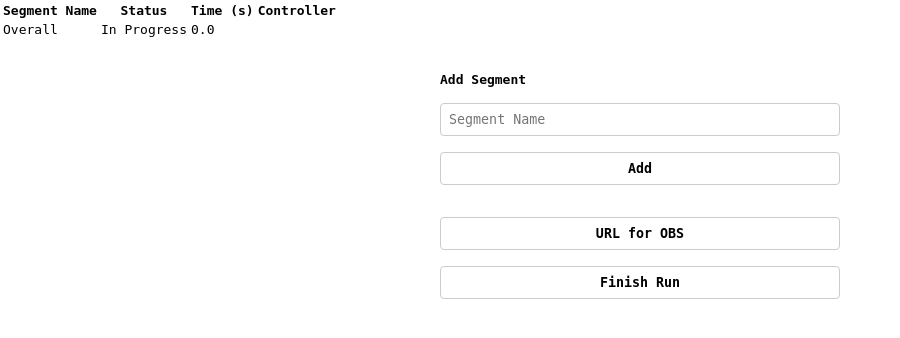
After one commit to hafbjorn109/wiperino, a Django app: template playerhub/templates/playerhub/speedrun_dashboard.html in a window 1280 px wide. The commit adds this page. Shown: the top 338 px of the page, without its empty margins (0-900 px from the left). Run offline with Django 5.2, Linux system fonts and the light colour scheme; the template is opened without the code that fills it, so the values that code supplies are empty.

Commit message:
html structure for timers prepared

```diff
--- a/playerhub/templates/playerhub/run_dashboard.html
+++ b/playerhub/templates/playerhub/run_dashboard.html
@@ -8,6 +8,8 @@
 
   {% if run.mode == "WIPECOUNTER" %}
     {% include "playerhub/wipecounter_dashboard.html" %}
+  {% elif run.mode == "SPEEDRUN" %}
+    {% include "playerhub/speedrun_dashboard.html" %}
   {% endif %}
 
   <div class="section">
@@ -19,6 +21,8 @@
 {% block scripts %}
 {% if run.mode == "WIPECOUNTER" %}
 <script src="{% static 'js/playerhub/run_wipecounter.js' %}"></script>
+{% elif run.mode == "SPEEDRUN" %}
+<script src="{% static 'js/playerhub/run_speedrun.js' %}"></script>
 {% endif %}
 <script src="{% static 'js/playerhub/run_dashboard.js' %}"></script>
 <script src="{% static 'js/auth.js' %}"></script>
--- /dev/null
+++ b/playerhub/templates/playerhub/speedrun_dashboard.html
@@ -0,0 +1,35 @@
+{% extends 'base.html' %}
+{% load static %}
+{% block content %}
+<table class="timer-table">
+  <thead>
+    <tr>
+      <th>Segment Name</th>
+      <th class="hide-mobile">Status</th>
+      <th>Time (s)</th>
+      <th>Controller</th>
+    </tr>
+  </thead>
+  <tbody class="timer-summary-row">
+    <tr>
+      <td>Overall</td>
+      <td id="overall-status" class="hide-mobile">In Progress</td>
+      <td id="overall-time">0.0</td>
+      <td></td>
+    </tr>
+  </tbody>
+  <tbody class="timer-table-body"></tbody>
+</table>
+
+<div class="form-section">
+  <label for="new-segment">Add Segment</label>
+  <input type="text" id="new-segment" placeholder="Segment Name">
+  <button type="button" class="btn" id="add-segment-btn">Add</button>
+</div>
+
+<div class="form-section controls">
+  <button id="url-obs-btn" type="button" class="btn">URL for OBS</button>
+  <input type="text" id="obs-url" class="hidden" placeholder="OBS URL" readonly>
+  <button id="finish-run-btn" type="button" class="btn">Finish Run</button>
+</div>
+{% endblock %}
--- /dev/null
+++ b/static/js/playerhub/run_speedrun.js
@@ -0,0 +1,3 @@
+document.addEventListener("DOMContentLoaded", async() => {
+
+})
```
